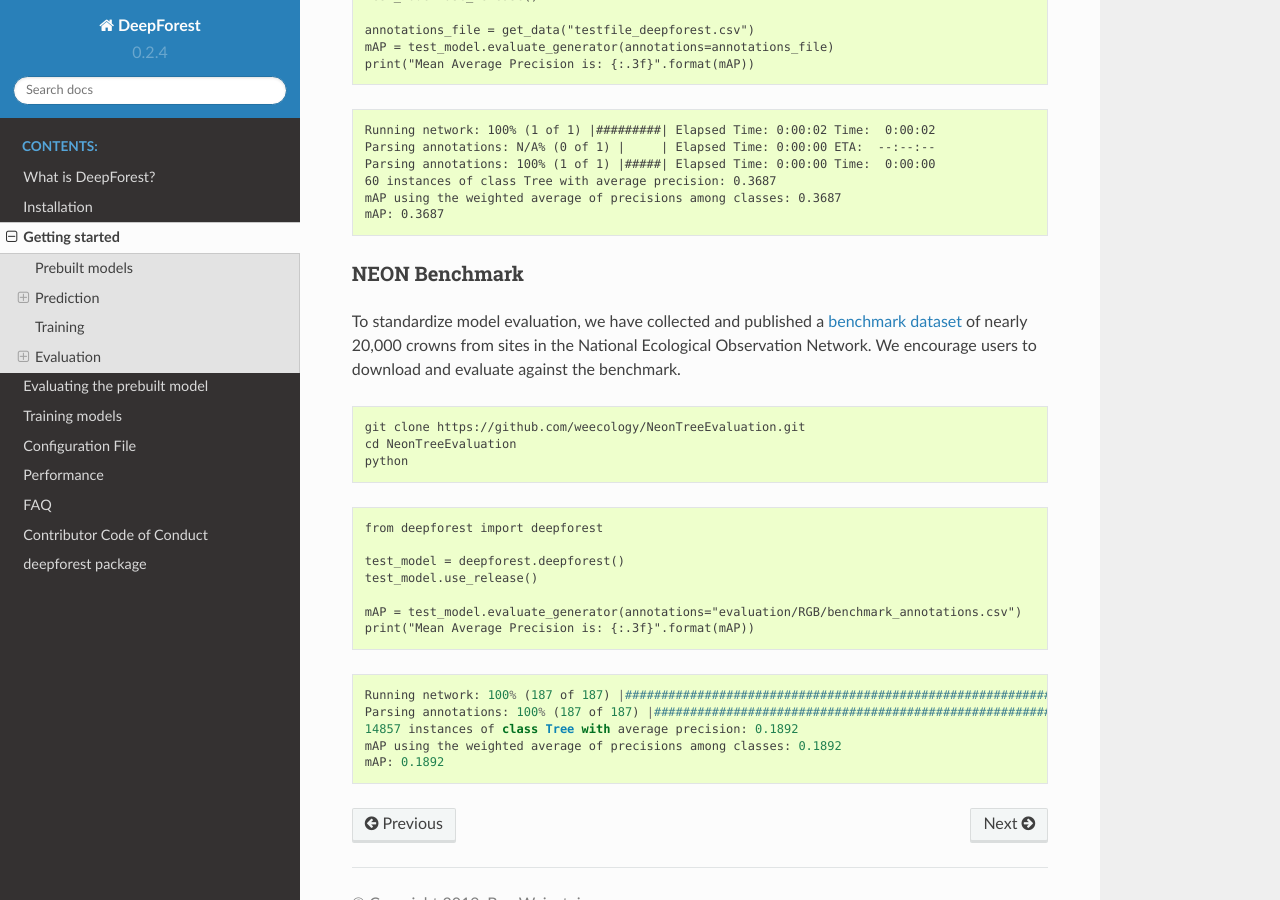
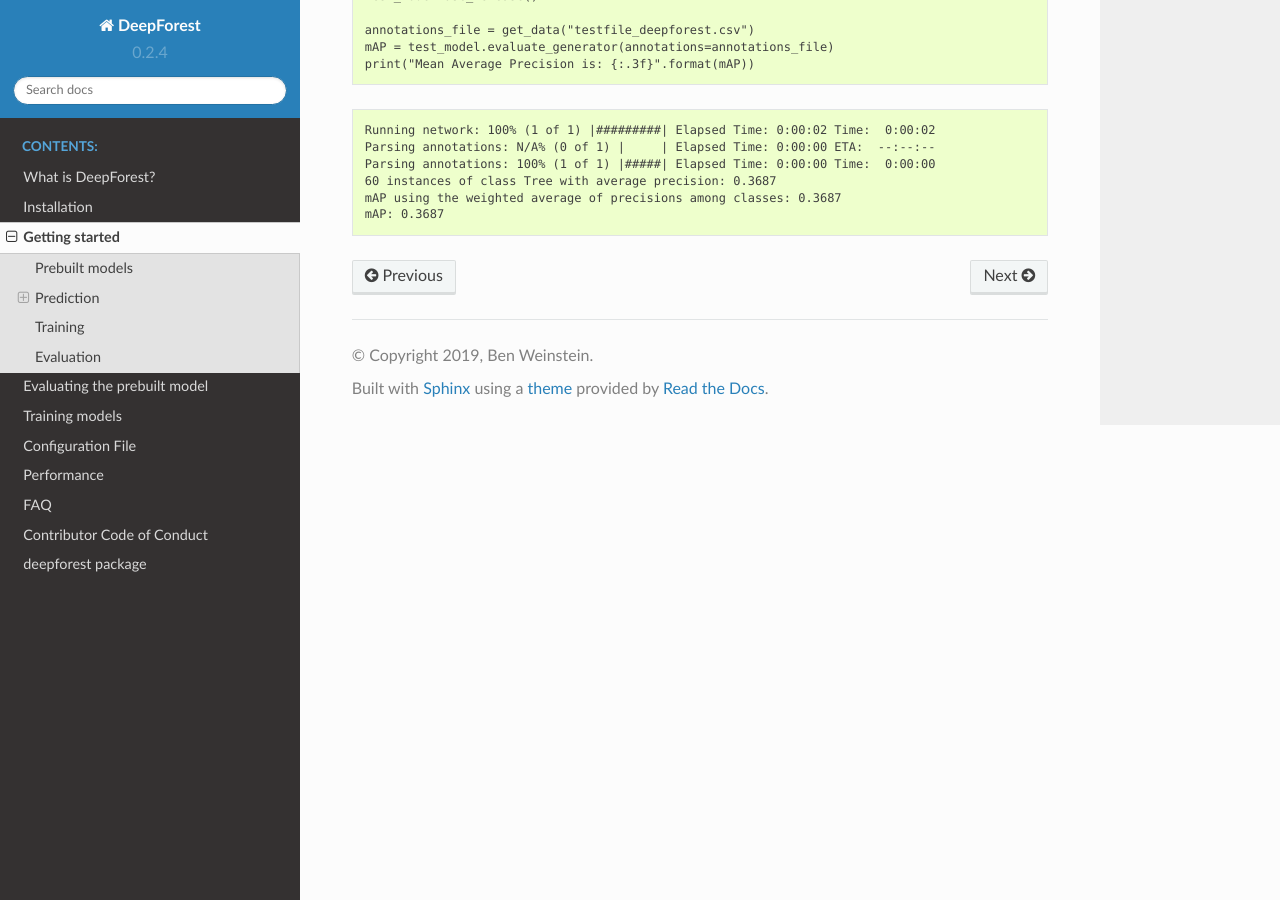
Before and after one commit to weecology/DeepForest, a Sphinx documentation site: the page built from docs/getting_started.md, in a window 1280 px wide and 900 px high, scrolled down 3973 px. Built offline with Sphinx 7.4.7 and the Read the Docs theme 2.0.0, drawn with Linux system fonts in a browser that asks for light colours; pages that are not in the unit, such as notebooks, are missing from menus.

Commit message:
couple changes off master

````diff
--- a/docs/getting_started.md
+++ b/docs/getting_started.md
@@ -174,31 +174,3 @@ Parsing annotations: 100% (1 of 1) |#####| Elapsed Time: 0:00:00 Time:  0:00:00
 mAP using the weighted average of precisions among classes: 0.3687
 mAP: 0.3687
 ```
-
-### NEON Benchmark
-
-To standardize model evaluation, we have collected and published a [benchmark dataset](https://github.com/weecology/NeonTreeEvaluation) of nearly 20,000 crowns from sites in the National Ecological Observation Network. We encourage users to download and evaluate against the benchmark.
-
-```{}
-git clone https://github.com/weecology/NeonTreeEvaluation.git
-cd NeonTreeEvaluation
-python
-```
-
-```{python}
-from deepforest import deepforest
-
-test_model = deepforest.deepforest()
-test_model.use_release()
-
-mAP = test_model.evaluate_generator(annotations="evaluation/RGB/benchmark_annotations.csv")
-print("Mean Average Precision is: {:.3f}".format(mAP))
-```
-
-```
-Running network: 100% (187 of 187) |#######################################################################################################################################################| Elapsed Time: 0:09:14 Time:  0:09:14
-Parsing annotations: 100% (187 of 187) |###################################################################################################################################################| Elapsed Time: 0:00:00 Time:  0:00:00
-14857 instances of class Tree with average precision: 0.1892
-mAP using the weighted average of precisions among classes: 0.1892
-mAP: 0.1892
-```
--- a/docs/index.rst
+++ b/docs/index.rst
@@ -15,6 +15,7 @@ Source code is available here: (https://github.com/weecology/DeepForest.git).
    training
    training_config
    performance
+   neon_benchmark.md
    FAQ
    code_of_conduct.rst
    source/deepforest
````
Also changed, not shown: README.md (+1 -1 lines), docs/FAQ.md (+8 -1 lines), 1 other file.
